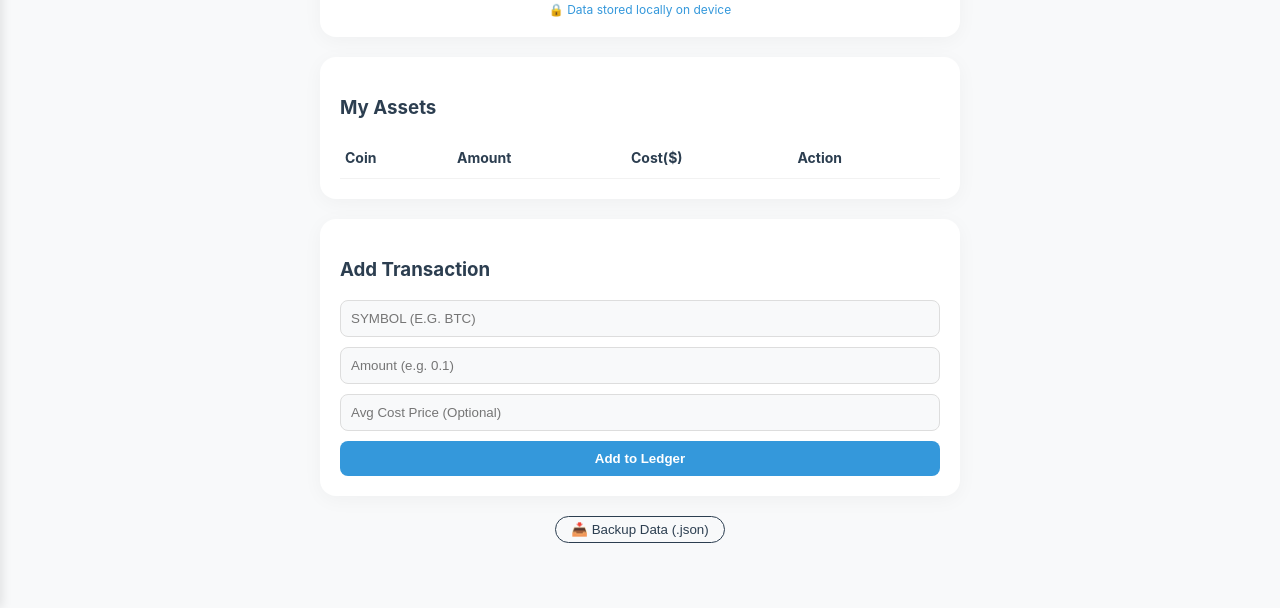
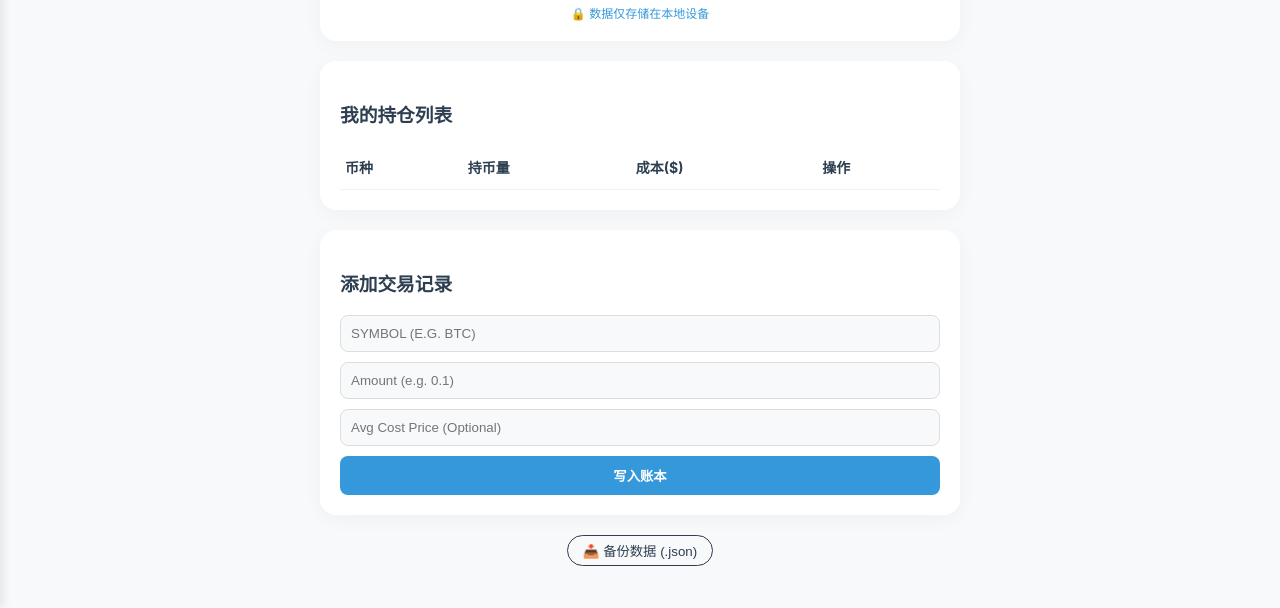
Before and after one commit to Xidi394/crypto-tools, a website: page public/ledger.html in a window 1280 px wide. Shown: the part 192-800 px from the top of the page. Drawn offline with Linux system fonts and the light colour scheme.

Commit message:
Update ledger.html

```diff
--- a/public/ledger.html
+++ b/public/ledger.html
@@ -20,20 +20,20 @@
 <body>
     <div class="container">
         <div class="card">
-            <div style="text-align: center; opacity: 0.7; font-size: 12px;">Total Net Worth (Est.)</div>
+            <div style="text-align: center; opacity: 0.7; font-size: 12px;" data-i18n="total_net_worth">Total Net Worth (Est.)</div>
             <div class="total-asset" id="total-val">--</div>
-            <div style="text-align: center; font-size: 12px; color: var(--accent);">🔒 Data stored locally on device</div>
+            <div style="text-align: center; font-size: 12px; color: var(--accent);" data-i18n="ledger_local_tip">🔒 Data stored locally on device</div>
         </div>
 
         <div class="card">
-            <h3>My Assets</h3>
+            <h3 data-i18n="my_assets">My Assets</h3>
             <table id="asset-table">
                 <thead>
                     <tr>
-                        <th>Coin</th>
-                        <th>Amount</th>
-                        <th>Cost($)</th>
-                        <th>Action</th>
+                        <th data-i18n="th_asset_coin">Coin</th>
+                        <th data-i18n="th_asset_amt">Amount</th>
+                        <th data-i18n="th_asset_cost">Cost($)</th>
+                        <th data-i18n="th_asset_act">Action</th>
                     </tr>
                 </thead>
                 <tbody id="asset-list"></tbody>
@@ -41,30 +41,25 @@
         </div>
 
         <div class="card">
-            <h3>Add Transaction</h3>
+            <h3 data-i18n="add_transaction">Add Transaction</h3>
             <input type="text" id="coin-symbol" placeholder="Symbol (e.g. BTC)" style="text-transform: uppercase;">
             <input type="number" id="coin-amount" placeholder="Amount (e.g. 0.1)">
             <input type="number" id="coin-cost" placeholder="Avg Cost Price (Optional)">
-            <button class="btn" onclick="addAsset()">Add to Ledger</button>
+            <button class="btn" onclick="addAsset()" data-i18n="btn_add_ledger">Add to Ledger</button>
         </div>
 
         <div style="text-align: center; margin-top: 20px;">
-             <button onclick="exportData()" style="background:none; border:1px solid var(--text); padding:5px 15px; border-radius:20px; color:var(--text); cursor:pointer;">📥 Backup Data (.json)</button>
+             <button onclick="exportData()" style="background:none; border:1px solid var(--text); padding:5px 15px; border-radius:20px; color:var(--text); cursor:pointer;" data-i18n="btn_backup">📥 Backup Data (.json)</button>
         </div>
     </div>
 
     <script src="common.js"></script>
     <script>
-        // 简单的本地存储逻辑
         let assets = JSON.parse(localStorage.getItem('my_assets') || '[]');
 
         function renderAssets() {
             const tbody = document.getElementById('asset-list');
             tbody.innerHTML = '';
-            let totalUSD = 0;
-
-            // 获取当前汇率 (从 common.js 的全局变量)
-            const btcPrice = exchangeRates['USD'] ? 100000 : 0; // 这里的逻辑后续需要对接实时价格 API
 
             assets.forEach((item, index) => {
                 const tr = document.createElement('tr');
@@ -76,7 +71,6 @@
                 `;
                 tbody.appendChild(tr);
             });
-            // 暂时只显示占位符，因为还没有对接所有币种的实时价格
             document.getElementById('total-val').innerText = "Calculate Later";
         }
 
@@ -88,7 +82,6 @@
                 assets.push({ symbol: sym, amount: amt, cost: cost });
                 save();
                 renderAssets();
-                // 清空输入
                 document.getElementById('coin-symbol').value = '';
                 document.getElementById('coin-amount').value = '';
             }
@@ -116,7 +109,6 @@
             downloadAnchorNode.remove();
         }
 
-        // 初始化
         window.pageInit = function() { renderAssets(); };
     </script>
 </body>
```
